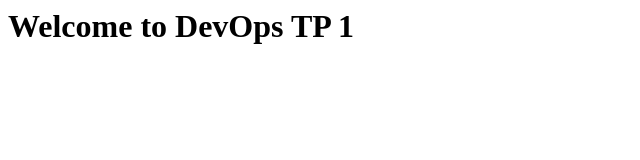
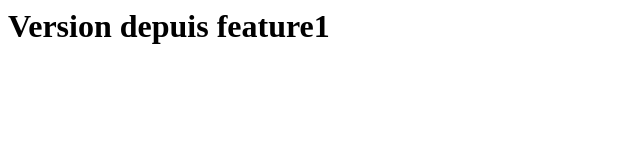
Before and after one commit to nadajab1/devops-tp1, a plain HTML site: page index.html in a window 1280 px wide. Shown: the whole page, without its empty margins (0-640 px from the left). Drawn offline with Linux system fonts and the light colour scheme.

Commit message:
modification dans feature1

```diff
--- a/index.html
+++ b/index.html
@@ -1 +1 @@
-<h1>Welcome to DevOps TP 1</h1>
+<h1>Version depuis feature1</h1>
```
